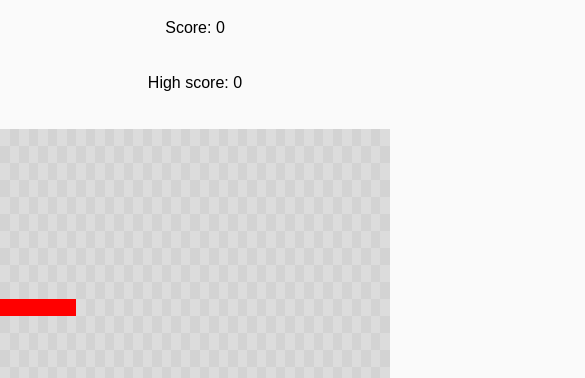
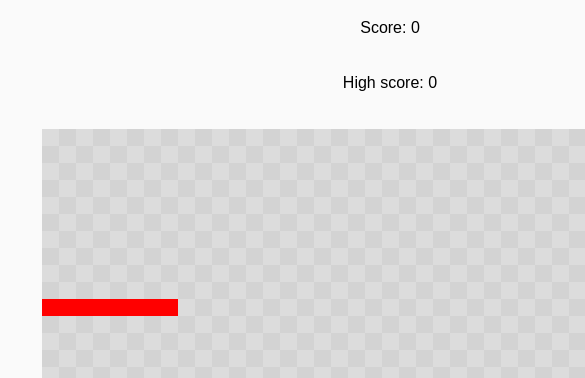
Before and after one commit to domeccleston/snake, a website built with Parcel: page index.html in a window 390 px wide. Shown: the top 378 px of the page, 585 px wide, since content can reach past the window. Built offline with nearby package versions, Linux system fonts and the light colour scheme.

Commit message:
stop squishing on mobile

```diff
--- a/style.css
+++ b/style.css
@@ -3,6 +3,7 @@ body {
   display: grid;
   place-items: center;
   width: 100%;
+  min-width: 780px;
   height: 100vh;
   margin: 0;
 }
```
